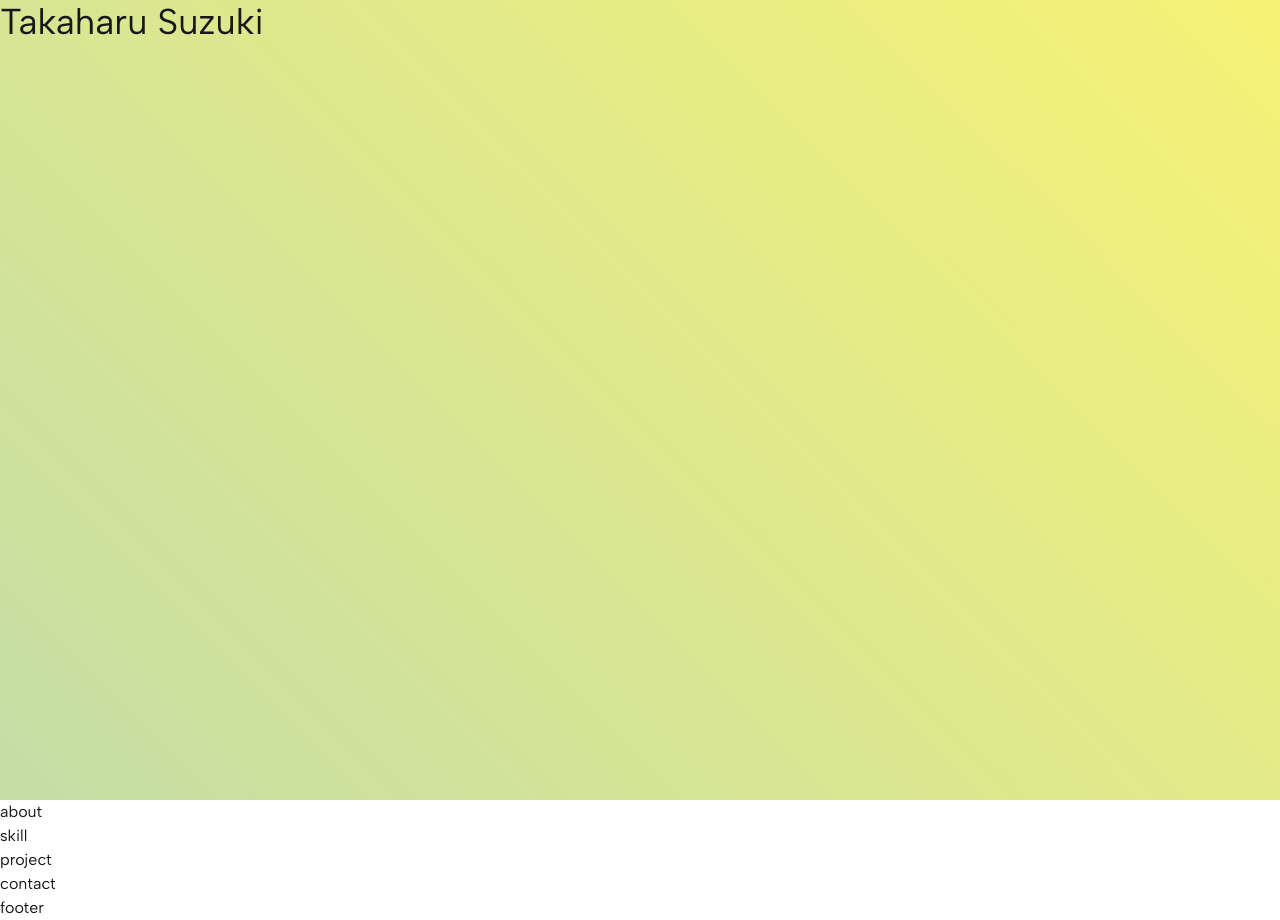
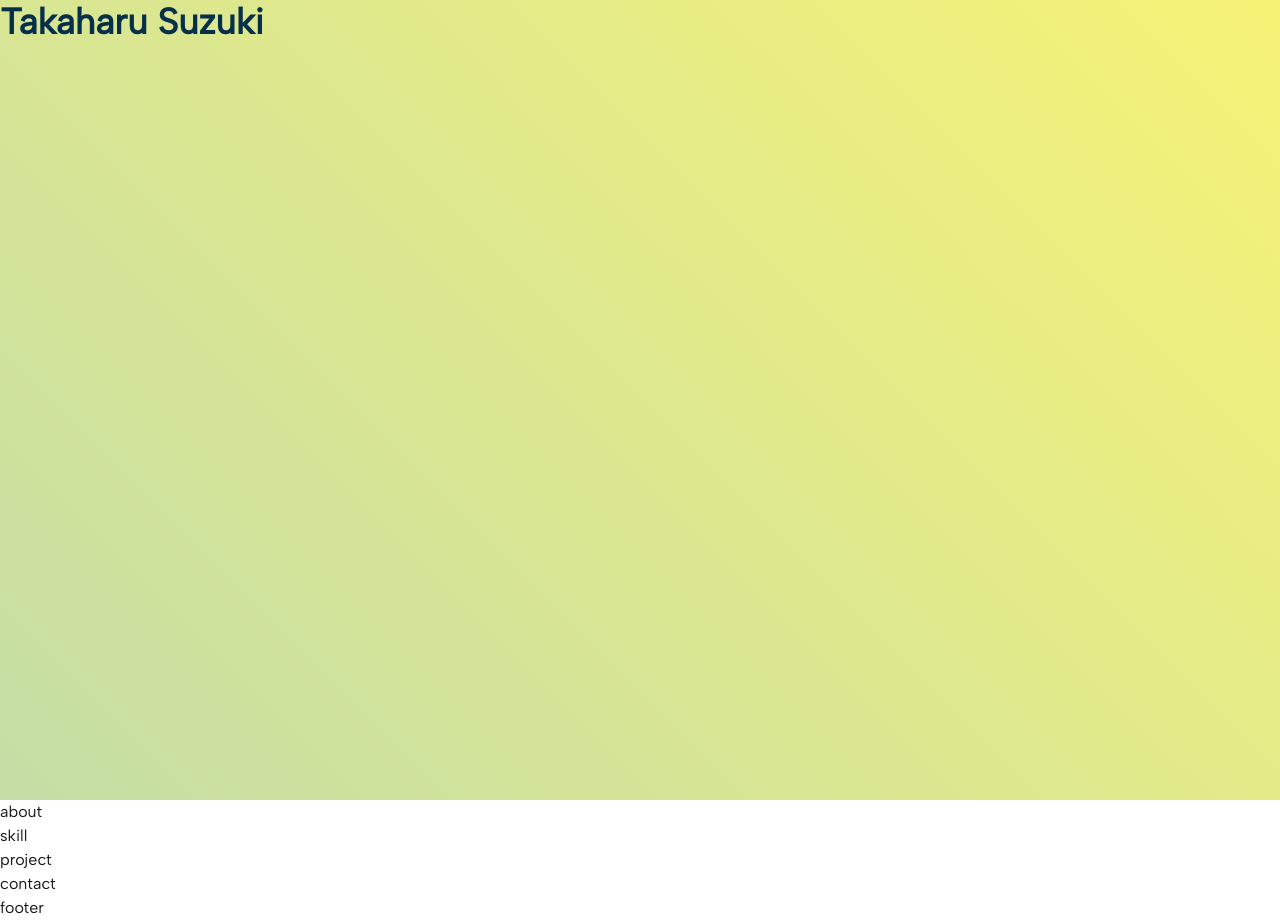
Before and after one commit to belltree-taka/web-portfolio, a React (Vite) app: page / in a window 1280 px wide. Built offline with nearby package versions, Linux system fonts and the light colour scheme.

Commit message:
removed font-weight setting from @font-face

```diff
--- a/src/components/sections/Hero.jsx
+++ b/src/components/sections/Hero.jsx
@@ -5,8 +5,8 @@ const Hero = () => {
   return (
     <>
       {/* <Header/> */}
-      <section className="w-screen min-h-dvh header-gradient-bg relative">
-        <h1 className="text-h1">Takaharu Suzuki</h1>
+      <section className="w-screen min-h-dvh header-gradient-bg">
+        <h1 className="text-sky-950 text-h1">Takaharu Suzuki</h1>
       </section>
     </>
   )
--- a/src/index.css
+++ b/src/index.css
@@ -8,7 +8,6 @@
 @font-face {
     font-family: 'Albert Sans';
     src: url('/fonts/AlbertSans-VariableFont_wght.woff2') format('woff2');
-    font-weight: 100 900;
     font-style: normal;
     font-display: swap;
 }
```
